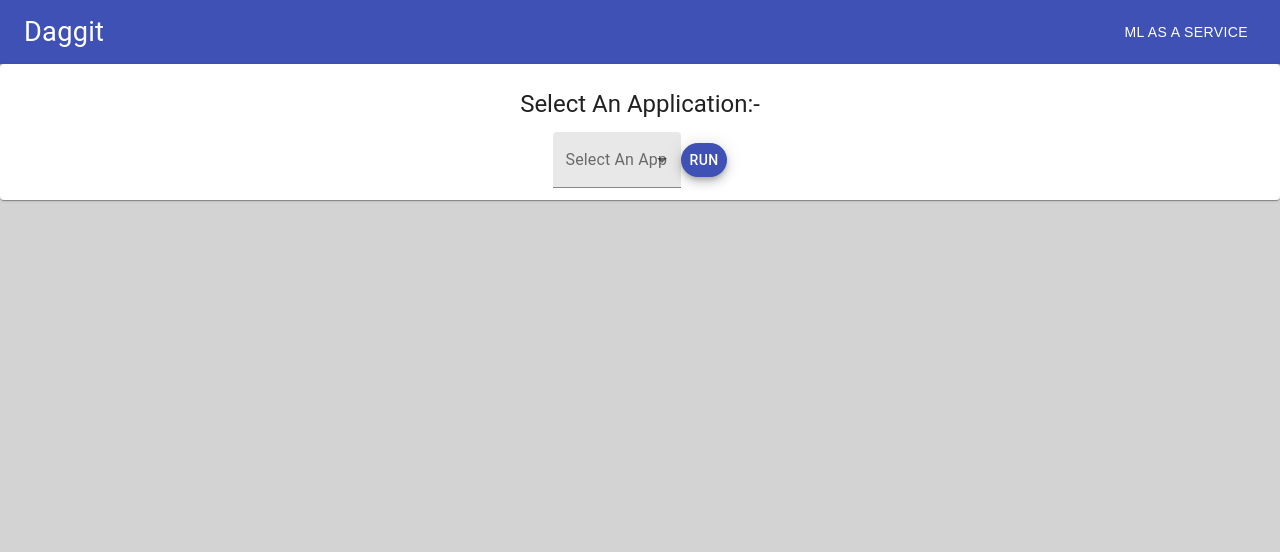
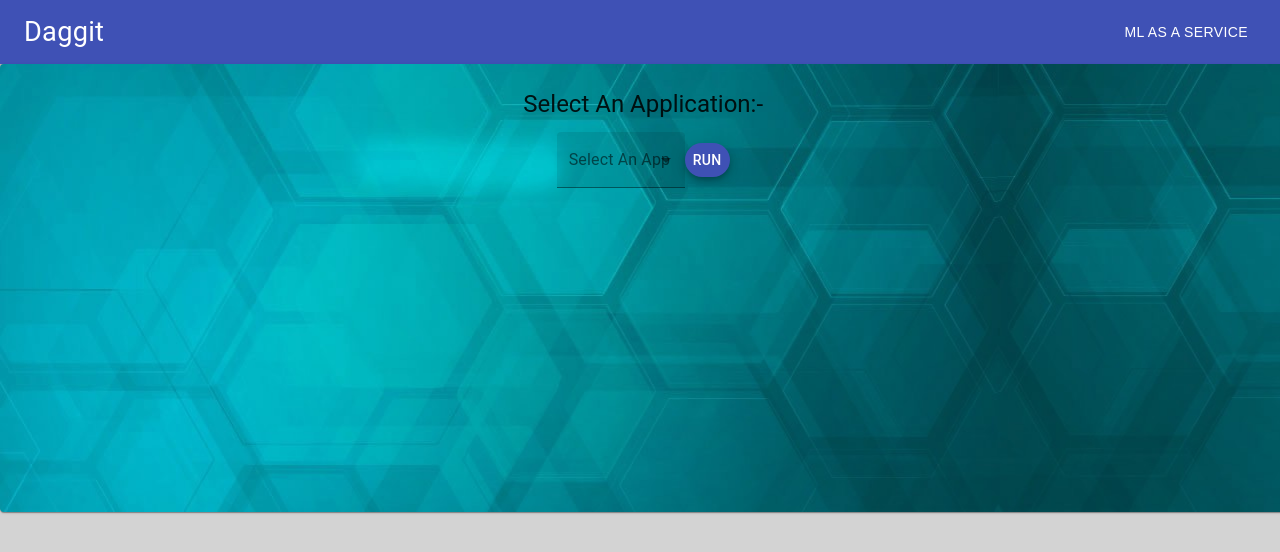
Before and after one commit to ishawakankar/ML-workbench-ui, a React (Create React App) app: page / in a window 1280 px wide. Shown: the top 552 px of the page. Built offline with nearby package versions, Linux system fonts and the light colour scheme.

Commit message:
background image changes

```diff
--- a/src/components/SelectApp.js
+++ b/src/components/SelectApp.js
@@ -14,10 +14,15 @@ import { Grid, withStyles } from '@material-ui/core';
 import Button from '@material-ui/core/Button';
 import Fab from '@material-ui/core/Fab';
 import '../css/SelectApp.css'
+import Image from '../css/images/backgroundML.jpg'
+import { width } from '@material-ui/system';
 
 const styles = theme => ({
   root: {
     padding: theme.spacing(3, 2),
+    backgroundImage: `url(${Image})`,
+    width: '98vw',
+    height: '50vh'
   },
   extendedIcon: {
     marginRight: theme.spacing(1),
@@ -50,9 +55,9 @@ class SelectApp extends React.Component {
         <Select
           input={<FilledInput name="age" id="filled-age-simple" />}
         >
-         <MenuItem value={10}>Iris Classification</MenuItem>
-          <MenuItem value={20}>House Price Estimation</MenuItem>
-          <MenuItem value={30}>Profanity Check App</MenuItem>
+         <MenuItem value={"Iris Classification"}>Iris Classification</MenuItem>
+          <MenuItem value={"House Price Estimation"}>House Price Estimation</MenuItem>
+          <MenuItem value={"Profanity Check App"}>Profanity Check App</MenuItem>
         </Select>
       </FormControl>
                 {/* <FormControl variant="outlined" className="formControl">
```
Also changed, not shown: src/css/images/backgroundML.jpg (added).
